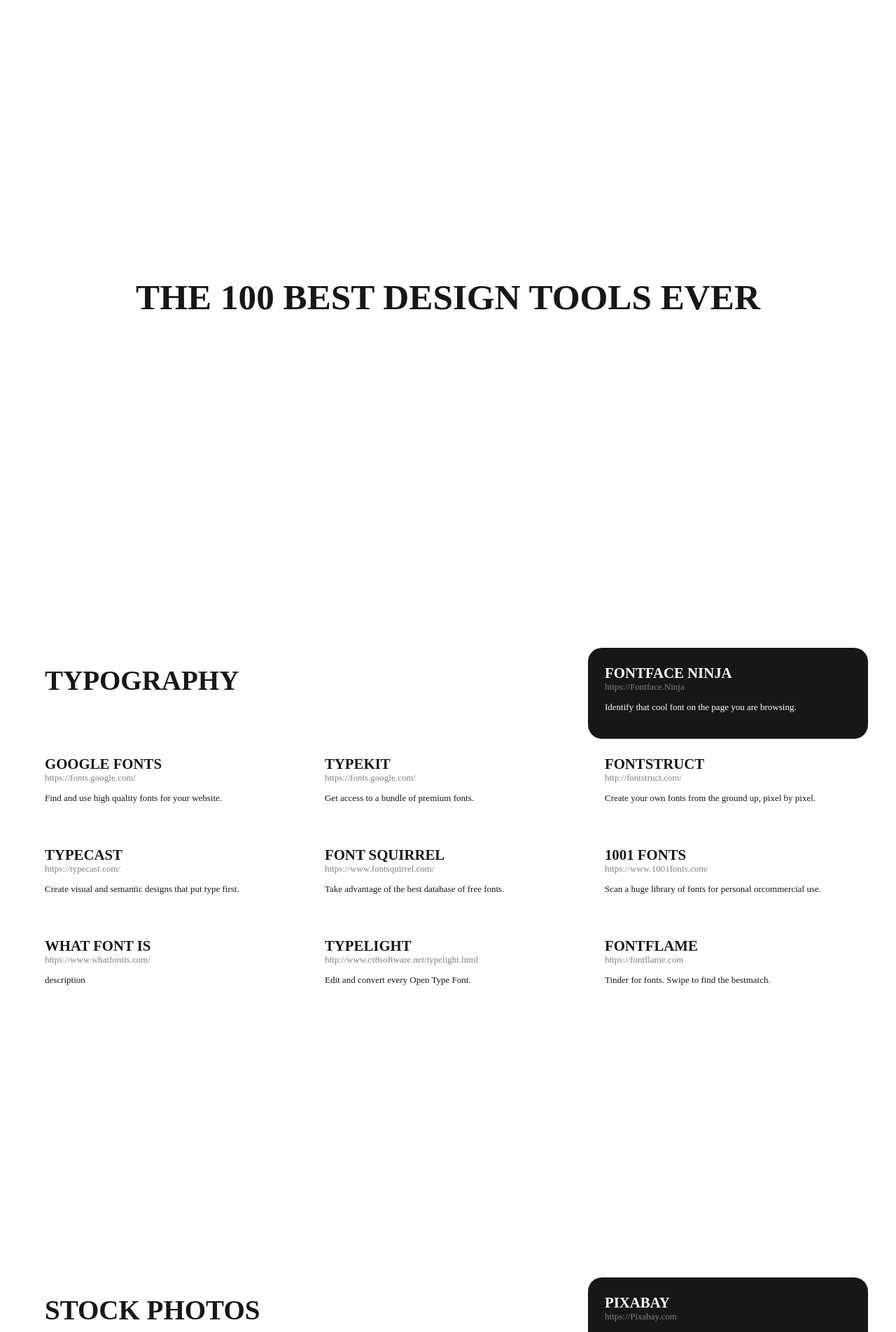
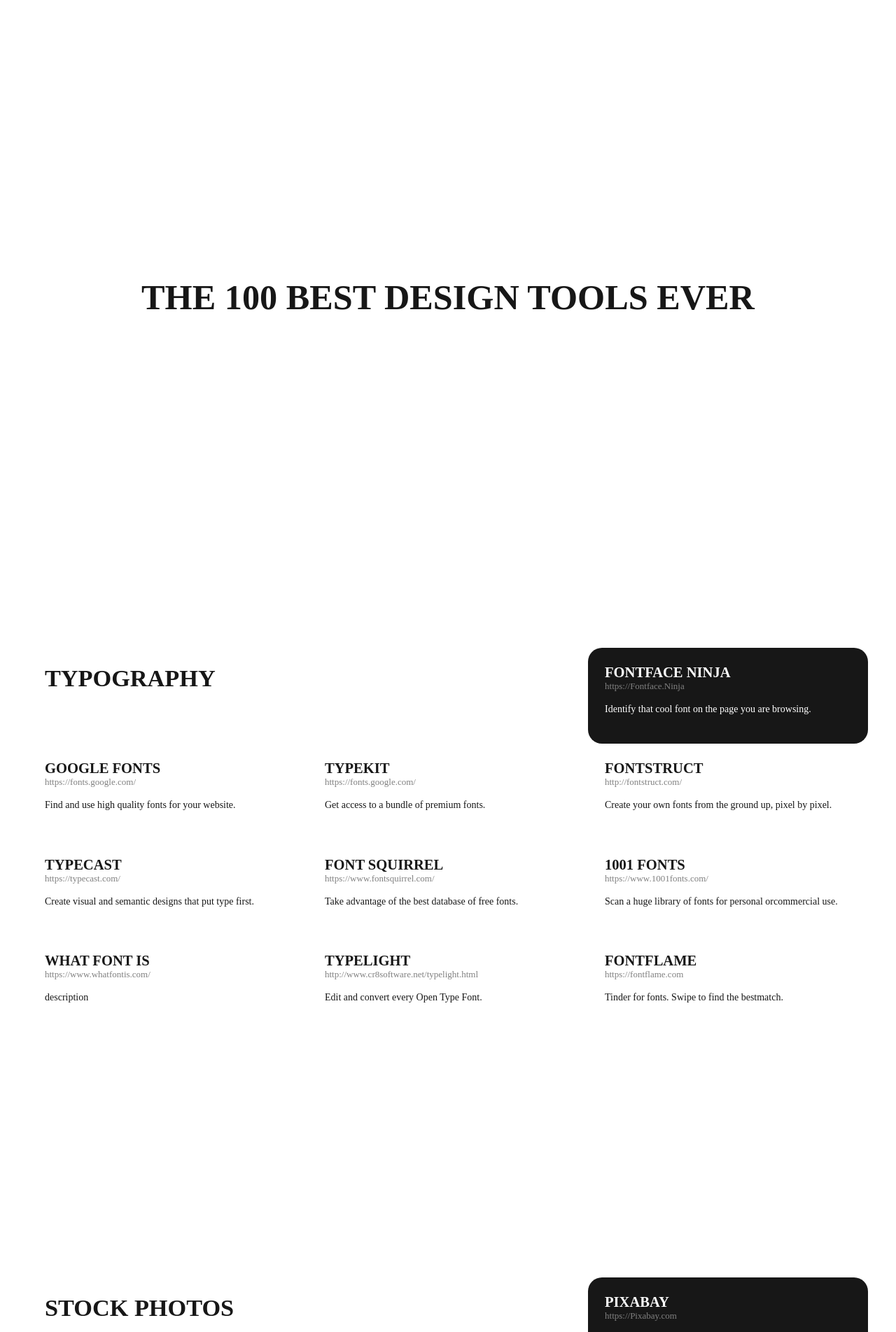
Before and after one commit to BertHaine/designtools, a Jekyll site: the page built from index.html, in a window 1280 px wide. Shown: the top 1904 px of the page at 70% size. Built offline with Jekyll 4.4.1, drawn with Linux system fonts in a browser that asks for light colours; some web fonts are replaced; Markdown is read by kramdown in place of the engine named in the settings.

```diff
--- a/css/main.css
+++ b/css/main.css
@@ -153,8 +153,8 @@ a:visited {
 body {
   font-family: 'Gotham A', 'Gotham B';
   transition: background 1.5s ease;
-  background: #FFF;
-  color: #171717; }
+  color: #171717;
+  background: #FFF; }
 
 .intro-text {
   display: -ms-flexbox;
@@ -166,31 +166,61 @@ body {
   height: 100vh; }
 
 .tools {
+  height: auto;
+  min-height: 100vh;
+  padding-top: 2em;
+  padding-right: 5%;
   padding-left: 5%;
-  padding-right: 5%;
   transition: background 1.5s ease;
-  padding-top: 2em;
-  height: 100vh;
   -ms-flex-wrap: nowrap;
       flex-wrap: nowrap; }
 
 .intro {
-  font-size: 4vw; }
+  font-size: 32px; }
+  @media screen and (min-width: 320px) {
+    .intro {
+      font-size: calc(32px + 32 * ((100vw - 320px) / 1680)); } }
+  @media screen and (min-width: 2000px) {
+    .intro {
+      font-size: 64px; } }
 
 h2 {
-  font-size: 1.6em; }
+  font-size: 16px; }
+  @media screen and (min-width: 320px) {
+    h2 {
+      font-size: calc(16px + 8 * ((100vw - 320px) / 1680)); } }
+  @media screen and (min-width: 2000px) {
+    h2 {
+      font-size: 24px; } }
 
 h3 {
-  font-size: 3em;
   text-align: left;
   text-transform: uppercase; }
+  h3 {
+    font-size: 24px; }
+    @media screen and (min-width: 320px) {
+      h3 {
+        font-size: calc(24px + 18 * ((100vw - 320px) / 1680)); } }
+    @media screen and (min-width: 2000px) {
+      h3 {
+        font-size: 42px; } }
 
 h1,
 h2 {
   text-transform: uppercase; }
 
+p {
+  line-height: 1.6em; }
+  p {
+    font-size: 14px; }
+    @media screen and (min-width: 320px) {
+      p {
+        font-size: calc(14px + 0 * ((100vw - 320px) / 1680)); } }
+    @media screen and (min-width: 2000px) {
+      p {
+        font-size: 14px; } }
+
 ul {
-  list-style: none;
   text-align: left;
   display: -ms-flexbox;
   display: flex;
@@ -239,7 +269,9 @@ a {
   margin-right: -1.5rem;
   list-style: none;
   -ms-flex-negative: 0;
-      flex-shrink: 0; }
+      flex-shrink: 0;
+  -ms-flex-pack: justify;
+      justify-content: space-between; }
   .featured > * {
     padding: 1.5rem;
     -ms-flex-preferred-size: 100%;
@@ -257,16 +289,13 @@ a {
         max-width: 33.33333%; } }
 
 .title {
-  -ms-flex-positive: 2 !important;
-      flex-grow: 2 !important; }
+  -ms-flex: 2;
+      flex: 2; }
 
 .firstitem {
-  background-color: #171717;
+  -ms-flex: 1;
+      flex: 1;
+  text-align: left;
   color: #FFF;
-  text-align: left;
-  border-radius: 20px; }
-
-@media (min-device-width: 32em) {
-  .featured {
-    -ms-flex-pack: justify;
-        justify-content: space-between; } }
+  border-radius: 20px;
+  background-color: #171717; }
--- a/js/main.js
+++ b/js/main.js
@@ -3,29 +3,27 @@
 
 
 
-$('#fullpage').fullpage({
-  anchors: ['page1', 'page2', 'page3', 'page4'],
-  // sectionsColor: ['#FFF', '#F68383', '#f8c881', '#f7fa7c', '#D2FC74', '#71FC7B', '#72FDDA', '#70D1FC', '#D2FC74', '#70D1FC','#7570FB','#D871FB'],
-  scrollingSpeed: 900,
-  csss3: true,
-  verticalCentered: false,
-  fadingEffect: true,
-  allowPageScroll: true,
-   paddingBottom: '0',
-   resize: false,
-   scrollOverflow: false,
-   touchSensitivity: 10
+// $('#fullpage').fullpage({
+//   anchors: ['page1', 'page2', 'page3', 'page4'],
+//   // sectionsColor: ['#FFF', '#F68383', '#f8c881', '#f7fa7c', '#D2FC74', '#71FC7B', '#72FDDA', '#70D1FC', '#D2FC74', '#70D1FC','#7570FB','#D871FB'],
+//   scrollingSpeed: 900,
+//   csss3: true,
+//   verticalCentered: false,
+//   fadingEffect: true,
+//   allowPageScroll: true,
+//    paddingBottom: '0',
+//    resize: false,
+//    scrollOverflow: false,
+//    touchSensitivity: 10
 
-});
+// });
 
 
-var trigger = document.getElementById("trigger");
-var trigger2 = document.getElementById("trigger2");
 
 window.addEventListener("scroll", function(){
   containers = document.getElementsByClassName('container');
   Array.prototype.forEach.call(containers, function(container){
-    if(container.offsetTop < window.pageYOffset + 0 && container.offsetTop > window.pageYOffset - 0){
+    if(container.offsetTop < window.pageYOffset + 100 && container.offsetTop > window.pageYOffset - 100 || container.offsetTop < window.pageYOffset + 400 && container.offsetTop > window.pageYOffset - 400){
       console.log(container.dataset.background);
       document.querySelector('body').style.background = container.dataset.background;
     }
```
Also changed, not shown: _scss/main.scss (+25 -29 lines), _scss/mixins/_fluidtype.scss (added, +24 -0 lines), 2 other files.
